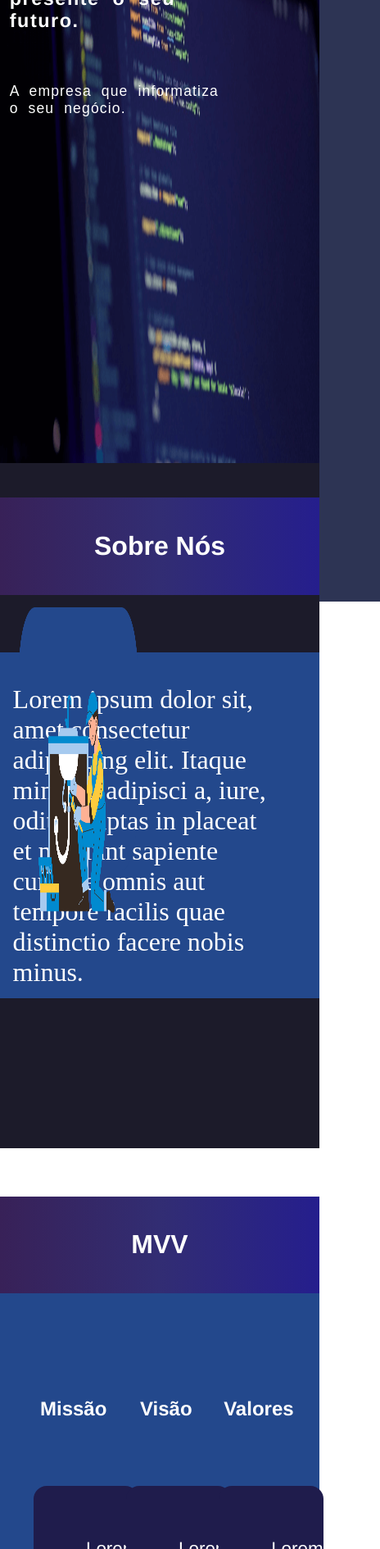
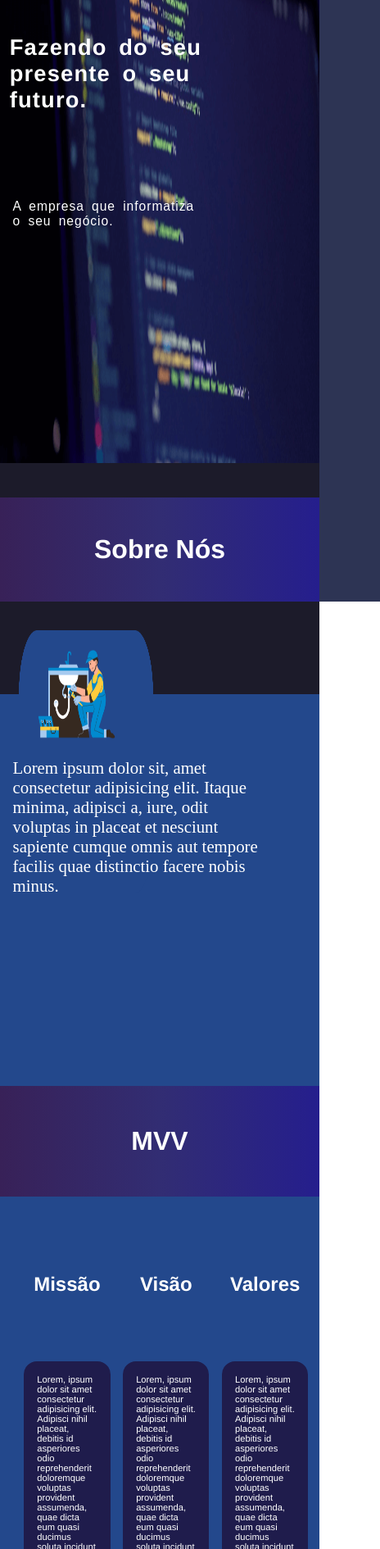
Before and after one commit to GabSantosP/Empresa-I.O.N, a plain HTML site: page index.html in a window 390 px wide. Shown: the part 110-2000 px from the top of the page at 82% size, 464 px wide, since content can reach past the window. Drawn offline with Linux system fonts and the light colour scheme.

Commit message:
Update style.css

```diff
--- a/style.css
+++ b/style.css
@@ -127,6 +127,10 @@ body {
 /* tudo acima é do menu*/
 
 /* primeira parte */
+.primeiro{
+    position: relative;
+}
+
 .capa{
     width: 100%;
     height: 80vh;
@@ -134,16 +138,11 @@ body {
     top: 0px;
 }
 
-.primeiro{
-    position: relative;
-}
-
-
 .apresenta {
     position: absolute;
     color: #fff;
     top: 12vh;
-    left: 5vw;
+    left: 3vw;
     font-size: 3vw;
     font-family: 'Helvetica';
     letter-spacing: 0.2vw;
@@ -151,6 +150,7 @@ body {
 }
 
 .apresenta2 {
+    margin-top: 3rem;
     position: absolute;
     color: #fff;
     top: 40vh;
@@ -162,42 +162,40 @@ body {
 }
 
 
-@media (max-width: 768px) {
+@media (max-width: 999px) {
+
+    .primeiro{
+        position: relative;
+    }
+
+    .capa{
+    width: 100%;
+    height: 80vh;
+    position: absolute;
+    top: 0px;
+    }
+
+
     .apresenta {
-        top: 15vh;
-        left: 4vw;
-        font-size: 5vw;
+        top: 18vh;
+        left: 3vw;
+        font-size: 7vw;
         letter-spacing: 0.3vw;
         word-spacing: 1.5vw;
     }
 
     .apresenta2 {
-        top: 35vh;
+        margin-top: 2rem;
+        top: 38vh;
         left: 4vw;
-        font-size: 3.5vw;
+        font-size: 4vw;
         letter-spacing: 0.25vw;
         word-spacing: 1vw;
     }
 }
 
 
-@media (max-width: 480px) {
-    .apresenta {
-        top: 8vh;
-        left: 3vw;
-        font-size: 6vw;
-        letter-spacing: 0.4vw;
-        word-spacing: 2vw;
-    }
 
-    .apresenta2 {
-        top: 25vh;
-        left: 3vw;
-        font-size: 4.5vw;
-        letter-spacing: 0.3vw;
-        word-spacing: 1.5vw;
-    }
-}
 
 .espaco{
     position: relative;
@@ -273,6 +271,68 @@ body {
     width: 80vw;
 }
 
+@media (max-width: 999px) {
+.top1{
+    width: 100%;
+    height: 15vh;
+    display: grid;
+    position: relative;
+    top: 80vh;
+    place-items: center;
+    background: linear-gradient(to right, #382158,#322D73,#251E8D);
+    color: #fff;
+    font-family: 'Helvetica';
+
+
+}
+
+.segundo{
+    width: 100%;
+    height: 70vh;
+    background-color: #1C1B2A;
+    position: absolute;
+    top: 100vh;
+}
+
+.quadrado{
+    position: absolute;
+    width: 42vw;
+    height: 38vh;
+    left: 6vw;
+    top: 9vw;
+    z-index: 1;
+
+}
+.quadradoGG{
+    position: absolute;
+    width: 100%;
+    height: 58vh;
+    top: 29vw;
+    z-index: 0;
+
+}
+
+.encanador{
+    position: absolute;
+    width: 30vw;
+    height: 24vh;
+    left: 9vw;
+    top: 3vw;
+    z-index: 2;
+
+}
+
+.Stexto {
+    position: absolute;
+    top: 49vw;
+    left: 4vw;
+    font-size: 1.3rem;
+    color: white;
+    z-index: 1;
+    width: 80vw;
+}
+}
+
 /* segunda parte */
 
 /* terceira parte */
@@ -329,6 +389,58 @@ body {
 }
 
 
+@media (max-width: 999px) {
+.top2{
+    width: 100%;
+    height: 16vh;
+    display: grid;
+    position: relative;
+    top: 150vh;
+    place-items: center;
+    background: linear-gradient(to right, #382158,#322D73,#251E8D);
+    color: #fff;
+    font-family: 'Helvetica';
+
+
+
+}
+
+.terceiro{
+    width: 100%;
+    height: 86vh;
+    background-color: #23488C;
+    position: absolute;
+    display: flex;
+    gap: 4vw;
+    justify-content: center;
+    top: 186vh;
+}
+
+.missao, .visao, .valores{
+    position: relative;
+    width: 27vw;
+    height: 5vh;
+    left: 2vw;
+    top: 11vh;
+    color: #fff;
+    font-family: 'Helvetica';
+    text-align: center;
+
+
+}
+
+.terceirotexto{
+    background-color: #1F1C4C;
+    margin-top: 5rem;
+    display: block;
+    border: 1rem solid, #1F1C4C;
+    box-sizing: border-box;
+    border-radius:1rem;
+    text-align: left;
+    font-size: 0.7rem;
+
+}
+}
 
 
 
```
